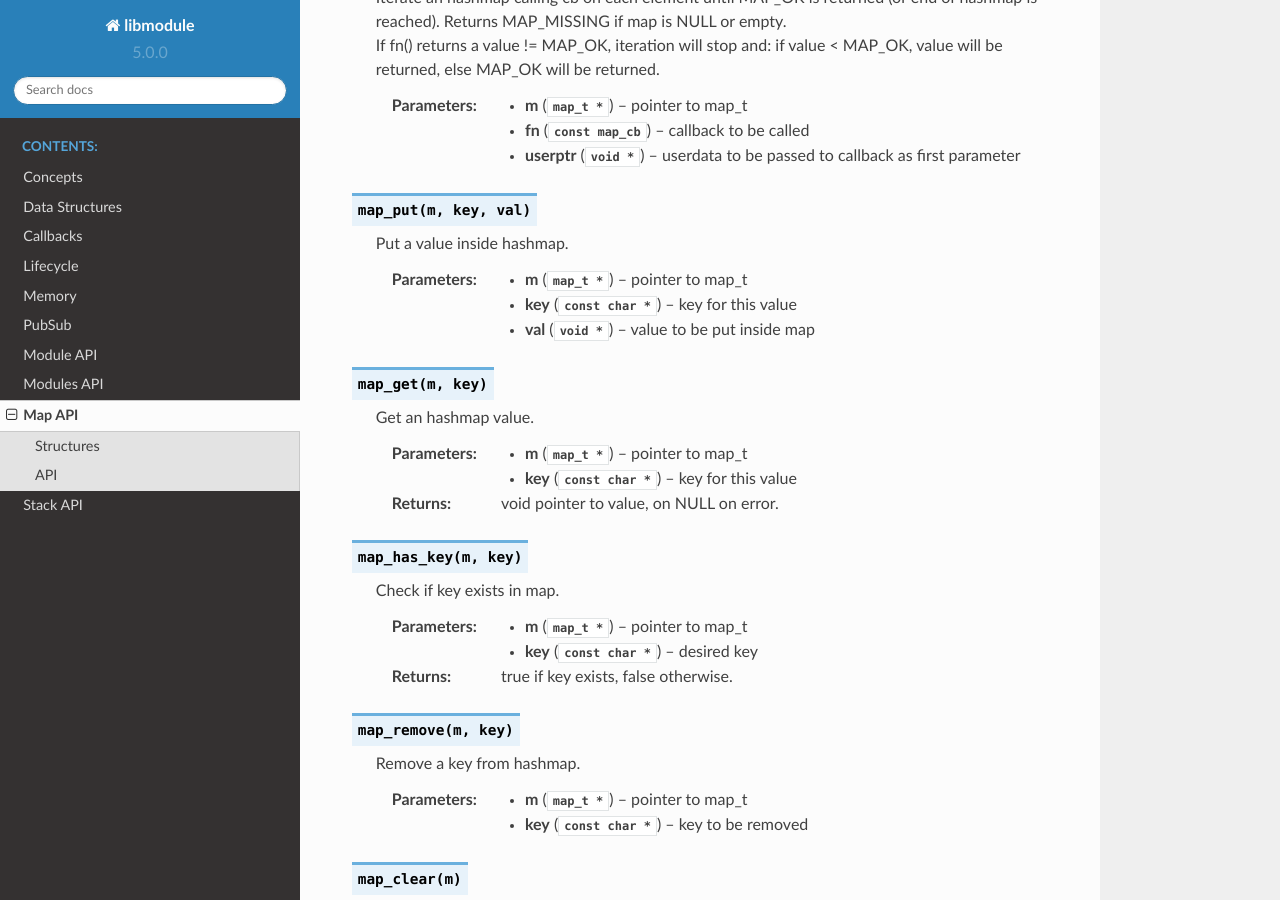
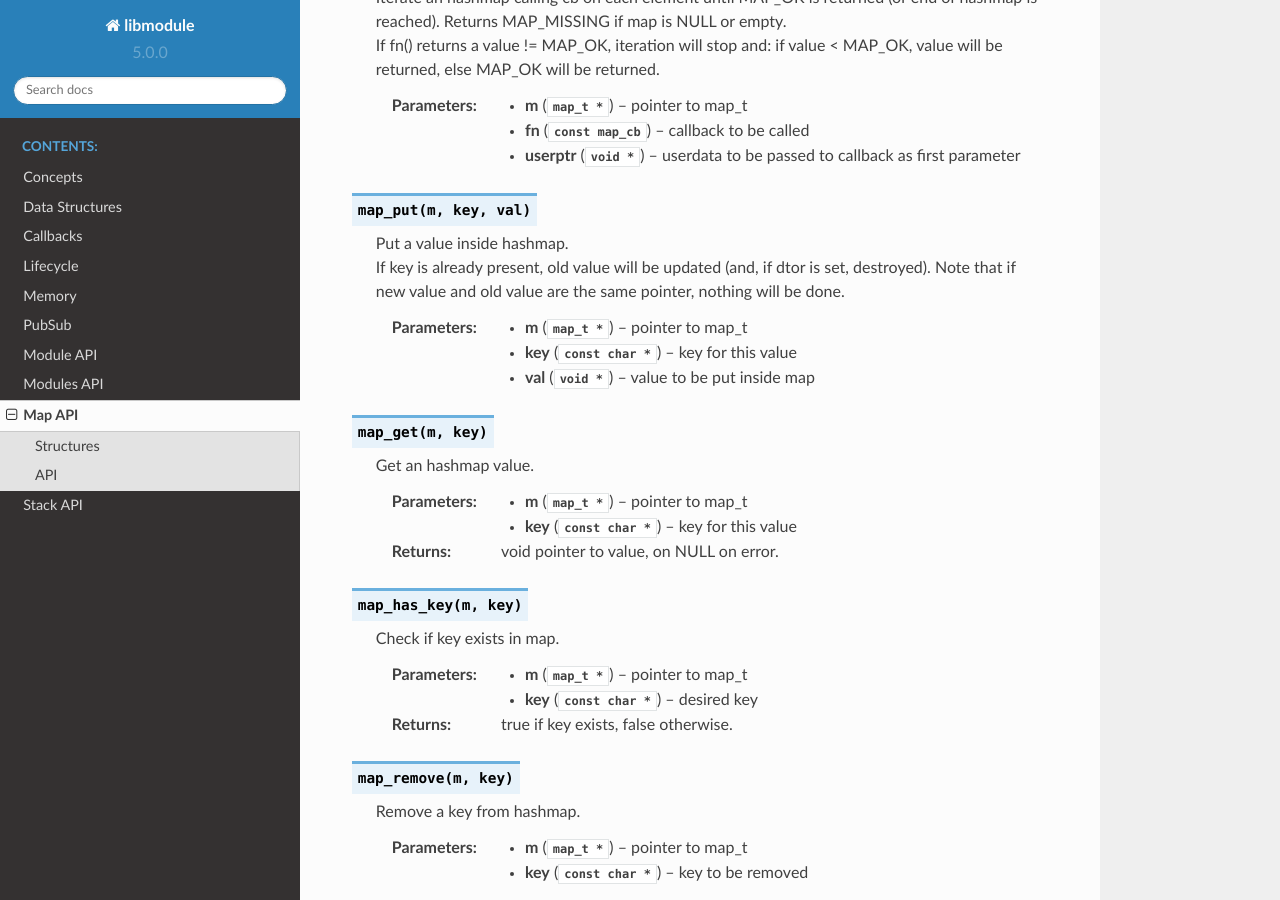
Before and after one commit to FedeDP/libmodule, a Sphinx documentation site: the page built from docs/src/map.rst, in a window 1280 px wide and 900 px high, scrolled down 1885 px. Built offline with Sphinx 7.4.7 and the Read the Docs theme 2.0.0, drawn with Linux system fonts in a browser that asks for light colours.

Commit message:
Updated doc.

```diff
--- a/docs/src/map.rst
+++ b/docs/src/map.rst
@@ -115,7 +115,8 @@ Where not specified, these functions return a map_ret_code.
 
 .. c:function:: map_put(m, key, val)
 
-  Put a value inside hashmap.
+  Put a value inside hashmap. |br|
+  If key is already present, old value will be updated (and, if dtor is set, destroyed). Note that if new value and old value are the same pointer, nothing will be done.
 
   :param m: pointer to map_t
   :param key: key for this value
```
